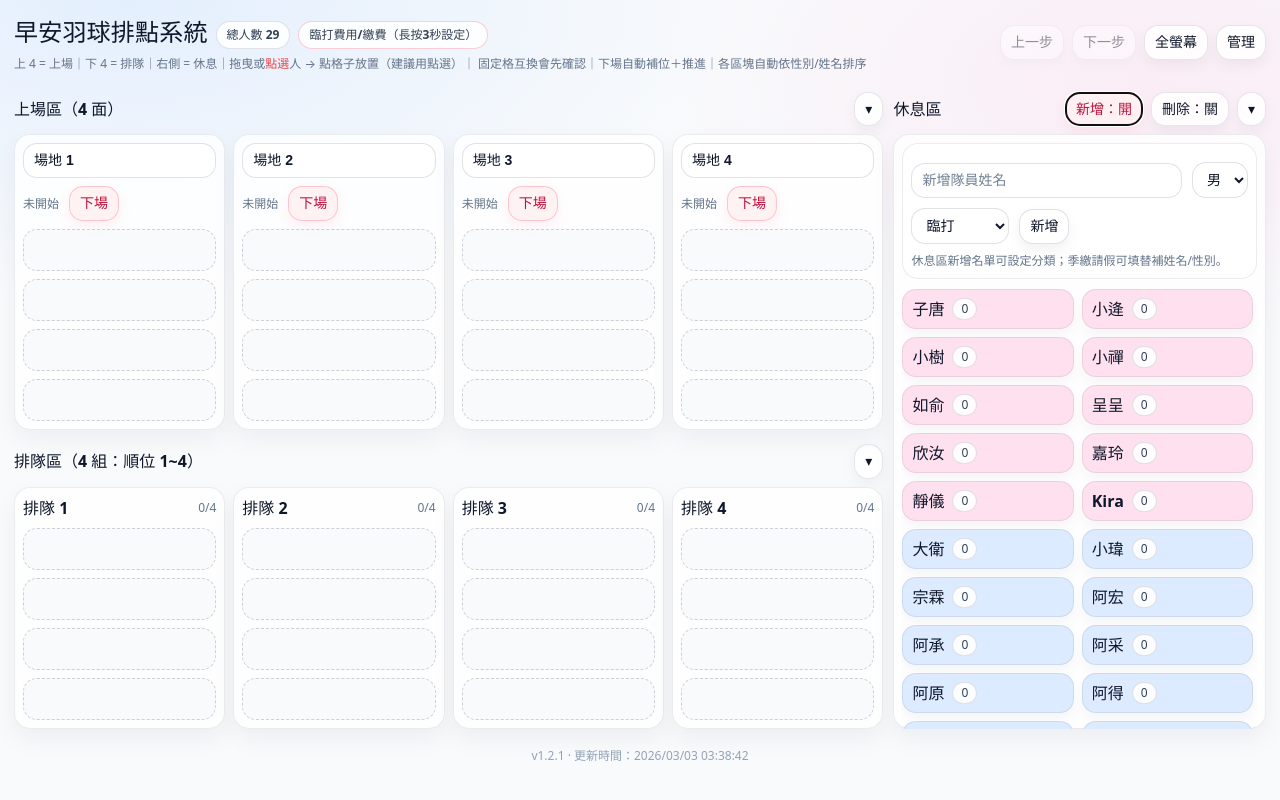
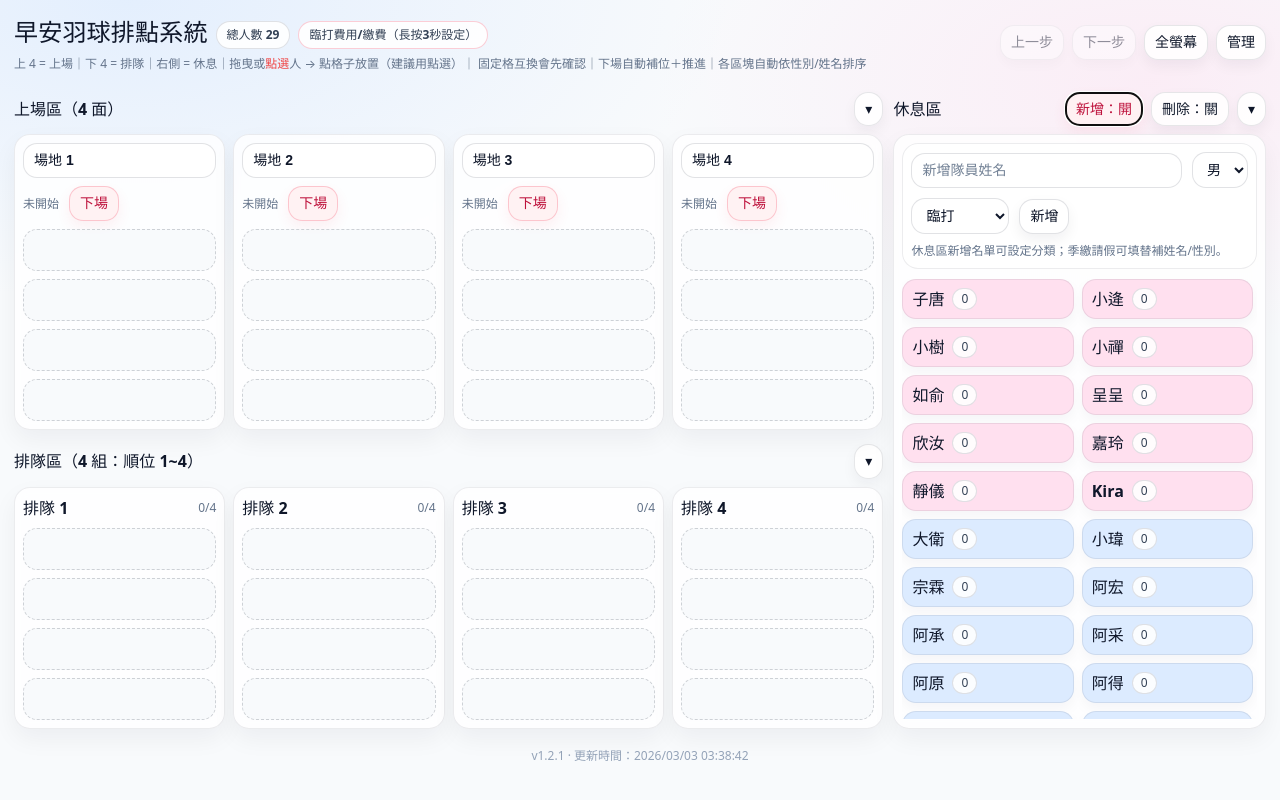
Before and after one commit to jacky811029/badminton-lineup-react, a React (Vite) app: page / in a window 1280 px wide. Both pictures are taken after a click on the button "休息區單筆新增". Shown: the top 800 px of the page. Built offline with nearby package versions, Linux system fonts and the light colour scheme.

Commit message:
BADM: bench list viewport uses full height (remove blank space)

```diff
--- a/src/App.jsx
+++ b/src/App.jsx
@@ -1713,6 +1713,9 @@ export default function App() {
       boxShadow: "0 10px 25px rgba(15,23,42,.05)",
       // Keep the right column height aligned even when bench is collapsed.
       minHeight: "62vh",
+      display: "flex",
+      flexDirection: "column",
+      gap: 10,
     },
     benchItem: {
       border: "1px solid rgba(15,23,42,.08)",
@@ -3110,20 +3113,16 @@ export default function App() {
           >
             {state.ui.showBench ? (
               <>
+                {benchAddOpen ? (
                   <div
                     className="cardBox"
                     style={{
                       ...ui.card,
                       padding: 10,
                       boxShadow: "none",
-                    marginBottom: 10,
                     }}
                   >
-                  {/* 單筆新增按鈕移到標題列 */}
-
-                  {benchAddOpen ? (
-                    <>
-                      <div className="formRow" style={{ ...ui.formRow, marginTop: 10 }}>
+                    <div className="formRow" style={ui.formRow}>
                       <input
                         className={`${ctl} ${ctlPad}`}
                         style={{ ...ui.input, minWidth: 160, flex: 1 }}
@@ -3185,9 +3184,8 @@ export default function App() {
                     <div style={{ marginTop: 8, ...ui.micro }}>
                       休息區新增名單可設定分類；季繳請假可填替補姓名/性別。
                     </div>
-                    </>
+                  </div>
                 ) : null}
-                </div>
 
                 <div
                   ref={benchScrollRef}
```
Lines whose indentation alone changed are shown as unchanged.
